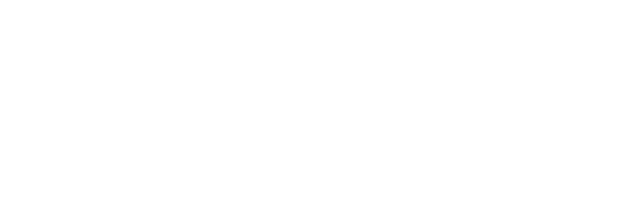
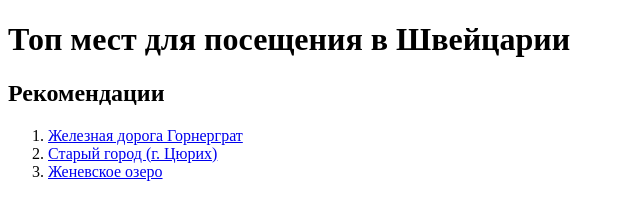
Before and after one commit to zvard/task-html, a website: page src/index.html in a window 1280 px wide. Shown: the whole page, without its empty margins (0-640 px from the left). Drawn offline with Linux system fonts and the light colour scheme.

Commit message:
Задание по HTML

```diff
--- a/src/index.html
+++ b/src/index.html
@@ -1,7 +1,31 @@
-<!DOCTYPE html>
+<!doctype html>
 <html lang="en">
     <head>
         <title>HTML</title>
     </head>
-    <body></body>
+    <body>
+        <h1>Топ мест для посещения в Швейцарии</h1>
+        <h2>Рекомендации</h2>
+        <ol>
+            <li>
+                <a
+                    href="https://ru.wikipedia.org/wiki/%D0%93%D0%BE%D1%80%D0%BD%D0%B5%D1%80%D0%B3%D1%80%D0%B0%D1%82_(%D0%B6%D0%B5%D0%BB%D0%B5%D0%B7%D0%BD%D0%B0%D1%8F_%D0%B4%D0%BE%D1%80%D0%BE%D0%B3%D0%B0)"
+                    >Железная дорога Горнерграт</a
+                >
+            </li>
+            <li>
+                <a
+                    href="https://ru.wikipedia.org/wiki/%D0%A1%D1%82%D0%B0%D1%80%D1%8B%D0%B9_%D0%B3%D0%BE%D1%80%D0%BE%D0%B4_(%D0%A6%D1%8E%D1%80%D0%B8%D1%85)"
+                >
+                    Старый город (г. Цюрих)</a
+                >
+            </li>
+            <li>
+                <a
+                    href="https://ru.wikipedia.org/wiki/%D0%96%D0%B5%D0%BD%D0%B5%D0%B2%D1%81%D0%BA%D0%BE%D0%B5_%D0%BE%D0%B7%D0%B5%D1%80%D0%BE"
+                    >Женевское озеро</a
+                >
+            </li>
+        </ol>
+    </body>
 </html>
```
Also changed, not shown: 1 other file.
